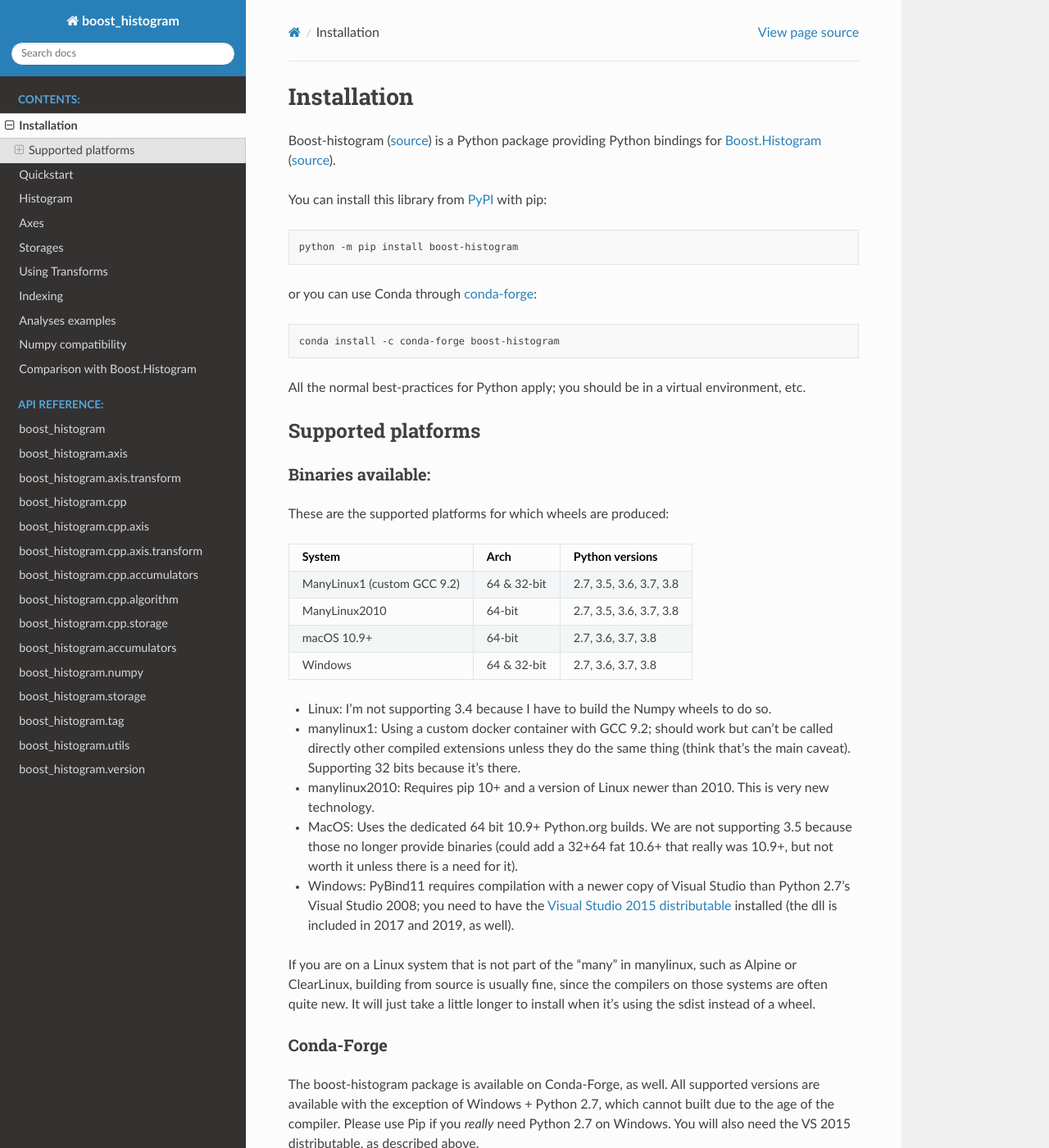
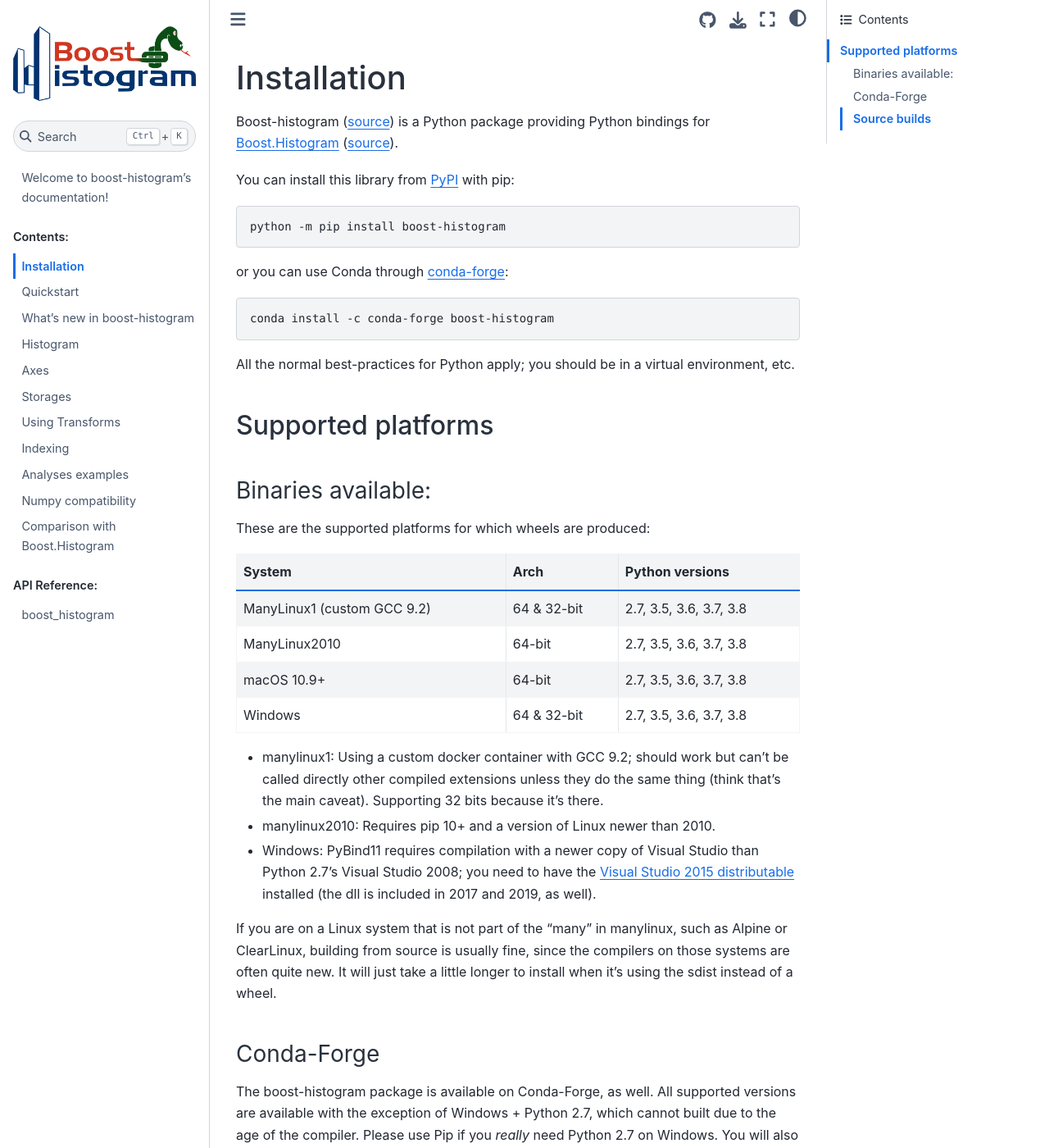
Before and after one commit to scikit-hep/boost-histogram, a Sphinx documentation site: the page built from docs/usage/installation.rst, in a window 1280 px wide and 1400 px high. Shown: the whole window at 82% size. Built offline with Sphinx 7.4.7 and the Sphinx Book theme 1.1.4, drawn with Linux system fonts in a browser that asks for light colours; pages that are not in the unit, such as notebooks, are missing from menus; some of the changed text lies outside the part shown.

```diff
--- a/docs/conf.py
+++ b/docs/conf.py
@@ -26,7 +26,7 @@ sys.path.append(os.path.join(BASEDIR, "src"))
 # -- Project information -----------------------------------------------------
 
 project = "boost_histogram"
-copyright = "2019, Henry Schreiner, Hans Dembinski"
+copyright = "2020, Henry Schreiner, Hans Dembinski"
 author = "Henry Schreiner, Hans Dembinski"
 
 # It is better to use pkg_resources, but we can't build on RtD
@@ -72,6 +72,9 @@ master_doc = "index"
 
 # -- Options for Notebook input ----------------------------------------------
 
+html_logo = "_images/BoostHistogramPythonLogo.png"
+html_title = "boost-histogram docs"
+
 nbsphinx_execute = "never"  # Can change to auto
 
 highlight_language = "python3"
@@ -86,7 +89,20 @@ nbsphinx_execute_arguments = [
 # The theme to use for HTML and HTML Help pages.  See the documentation for
 # a list of builtin themes.
 #
-html_theme = "sphinx_rtd_theme"
+html_theme = "sphinx_book_theme"
+
+# Config for the Sphinx book
+
+html_baseurl = "https://boost-histogram.readthedocs.io/en/latest/"
+
+
+html_theme_options = {
+    "home_page_in_toc": True,
+    "repository_url": "https://github.com/scikit-hep/boost-histogram",
+    "use_repository_button": True,
+    "use_issues_button": True,
+    "use_edit_page_button": True,
+}
 
 # Add any paths that contain custom static files (such as style sheets) here,
 # relative to this directory. They are copied after the builtin static files,
--- a/docs/index.rst
+++ b/docs/index.rst
@@ -4,7 +4,7 @@
    contain the root `toctree` directive.
 
 .. image:: _images/BoostHistogramPythonLogo.png
-  :width: 400
+  :width: 70%
   :alt: Boost histogram logo
   :align: center
 
--- a/docs/requirements.txt
+++ b/docs/requirements.txt
@@ -2,5 +2,5 @@ nbsphinx
 numpy
 recommonmark>=0.5.0
 Sphinx>=2.0.0
+sphinx-book-theme
 sphinx_copybutton
-sphinx_rtd_theme
--- a/docs/usage/installation.rst
+++ b/docs/usage/installation.rst
@@ -41,22 +41,16 @@ System                      Arch        Python versions
 =========================== =========== =======================
 ManyLinux1 (custom GCC 9.2) 64 & 32-bit 2.7, 3.5, 3.6, 3.7, 3.8
 ManyLinux2010               64-bit      2.7, 3.5, 3.6, 3.7, 3.8
-macOS 10.9+                 64-bit      2.7, 3.6, 3.7, 3.8
-Windows                     64 & 32-bit 2.7, 3.6, 3.7, 3.8
+macOS 10.9+                 64-bit      2.7, 3.5, 3.6, 3.7, 3.8
+Windows                     64 & 32-bit 2.7, 3.5, 3.6, 3.7, 3.8
 =========================== =========== =======================
 
--  Linux: I’m not supporting 3.4 because I have to build the Numpy
-   wheels to do so.
 -  manylinux1: Using a custom docker container with GCC 9.2; should work
-   but can’t be called directly other compiled extensions unless they do
+   but can't be called directly other compiled extensions unless they do
    the same thing (think that’s the main caveat). Supporting 32 bits
    because it’s there.
 -  manylinux2010: Requires pip 10+ and a version of Linux newer than
-   2010. This is very new technology.
--  MacOS: Uses the dedicated 64 bit 10.9+ Python.org builds. We are not
-   supporting 3.5 because those no longer provide binaries (could add a
-   32+64 fat 10.6+ that really was 10.9+, but not worth it unless there
-   is a need for it).
+   2010.
 -  Windows: PyBind11 requires compilation with a newer copy of Visual
    Studio than Python 2.7’s Visual Studio 2008; you need to have the
    `Visual Studio 2015
```
Also changed, not shown: other parts of docs/index.rst (+1 -0 lines), README.md (+2 -2 lines), docs/CHANGELOG.md (renamed from CHANGELOG.md, +13 -4 lines), 1 other file.
